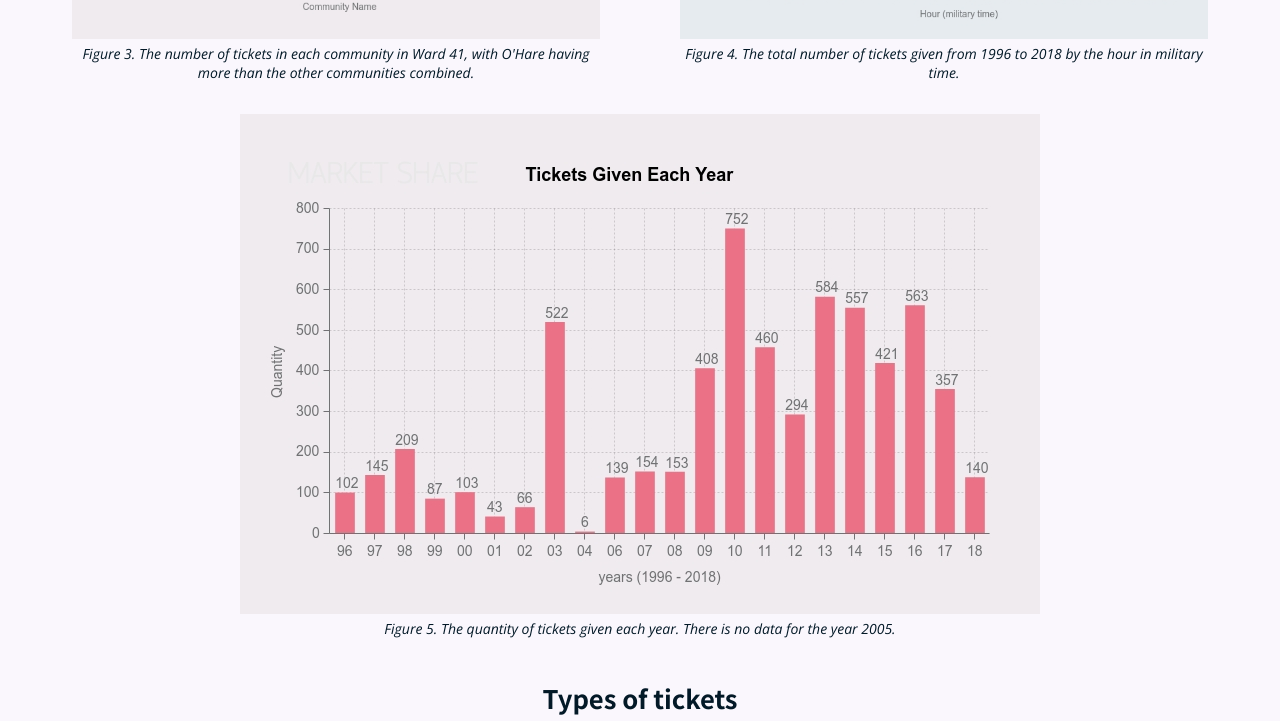
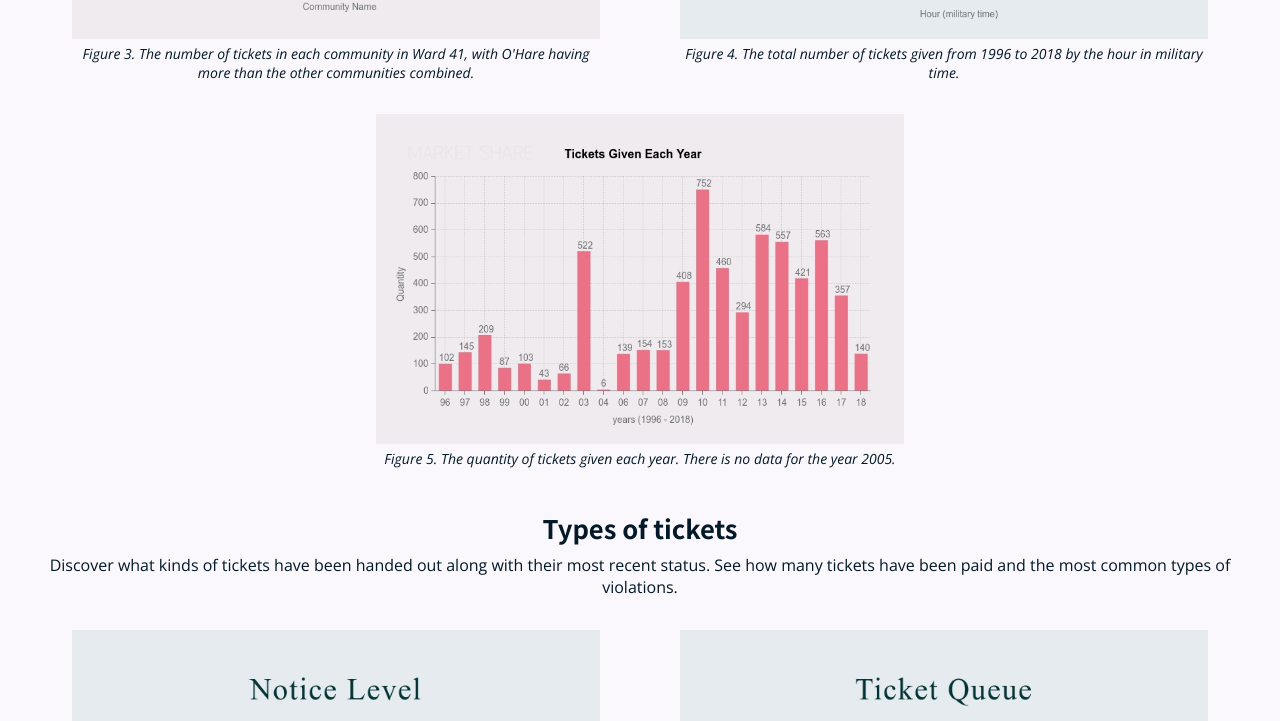
Before and after one commit to tsoutonglang/com421-team5, a plain HTML site: page issue.html in a window 1280 px wide. Shown: the part 1626-2347 px from the top of the page. Drawn offline with nearby package versions, Linux system fonts and the light colour scheme.

Commit message:
adjusted graph sizes and alignment

```diff
--- a/issue.html
+++ b/issue.html
@@ -74,7 +74,7 @@
 		</div>
 	</div>
 
-	<div class="graphs">
+	<div class="graphs" id="yearGraph">
 		<figure>
 			<img src="./graphs/tickets-given-by-year.jpg" alt="A bar graph depicting how many tickets have been given each year in the 41st ward of Chicago from 1996 to 2018. Data from 2005 is missing. 2010 has the most tickets with 752 and 2004 has the least with 6." id="fig5"/>
 			<figcaption>Figure 5. The quantity of tickets given each year. There is no data for the year 2005.</figcaption>
--- a/style.css
+++ b/style.css
@@ -201,6 +201,7 @@ h3 {
 .graphs {
   display: flex;
   justify-content: space-around;
+  align-items: baseline;
 }
 
 .leftCol {
@@ -211,6 +212,12 @@ h3 {
   width: 50%;
 }
 
+#yearGraph {
+  max-width: 50%;
+  margin-left: auto;
+  margin-right: auto;
+}
+
 figure img {
   max-width: 100%;
 }
```
